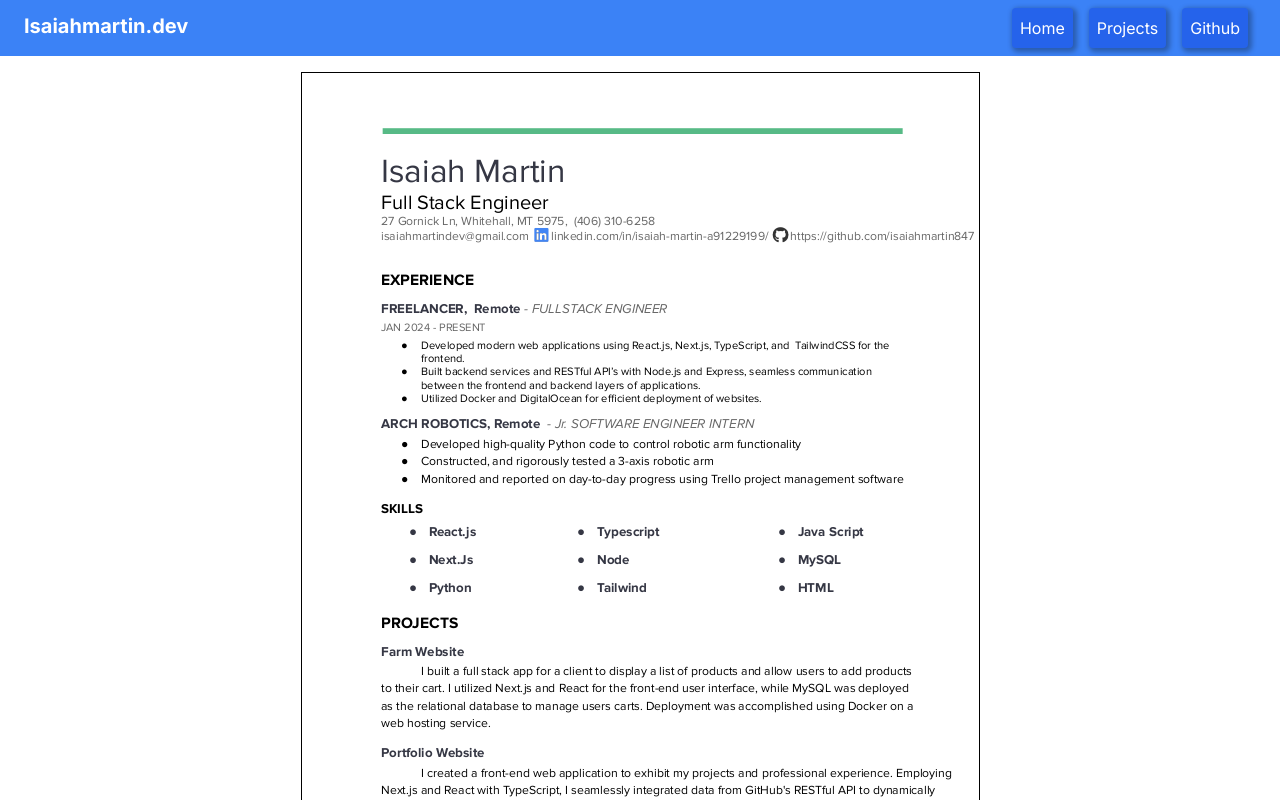
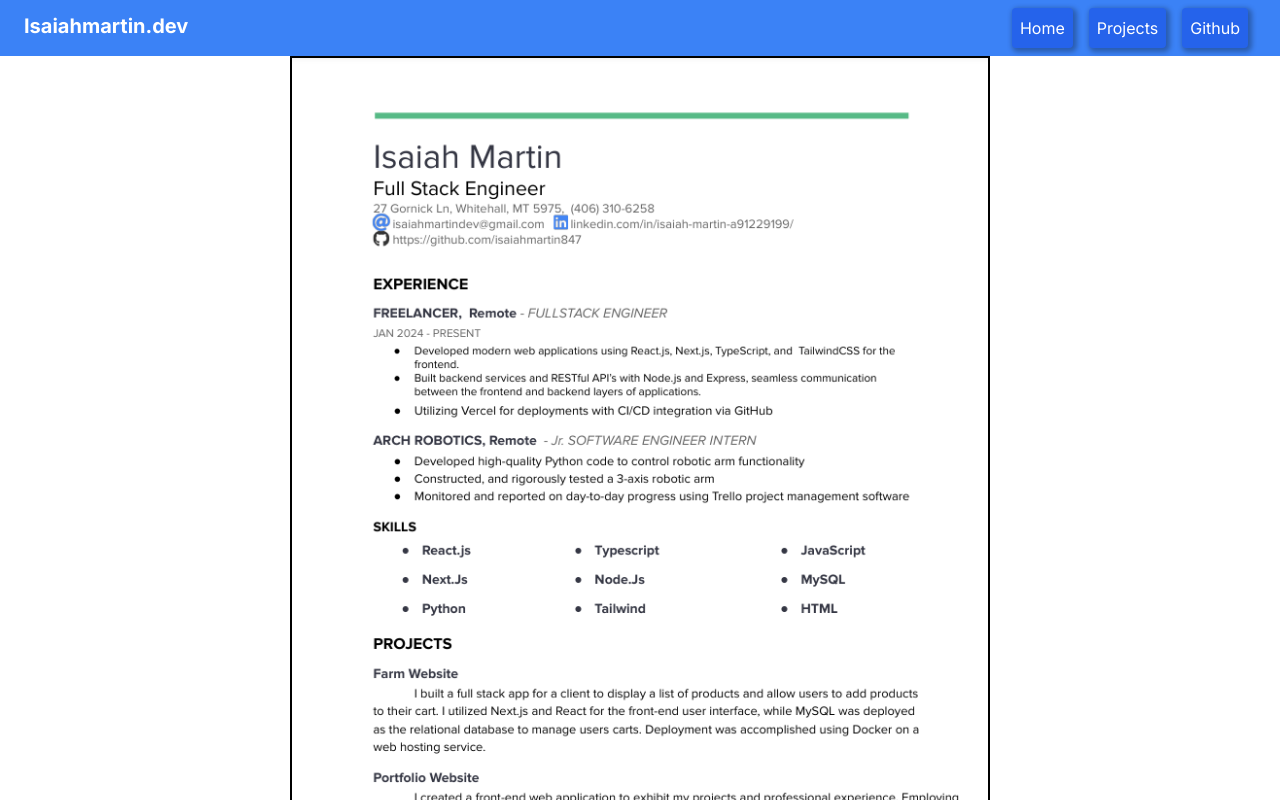
Before and after one commit to isaiahmartin847/Portfolio, a Next.js app in the folder client/: page /resume in a window 1280 px wide. Shown: the top 800 px of the page. Built offline with nearby package versions, Linux system fonts and the light colour scheme.

Commit message:
added the right resume

```diff
--- a/client/src/app/resume/components/view_pdf.tsx
+++ b/client/src/app/resume/components/view_pdf.tsx
@@ -1,12 +1,20 @@
 
 // import resume1 from "./public/photos/resume1.png"
+import Image from "next/image"
 
 const ShowPdf = () => {
 
 
     return (
       <div className="flex justify-center">
-        <img className="border-black border-[1px] mt-4" src="/photos/resume.png"/>
+        {/* <img className="border-black border-[1px] mt-4" src="/photos/resume-img.png"/> */}
+        <Image
+        src="/photos/resume-img.png"
+        height={700}
+        width={700}
+        alt="resume"
+        className="border-black border-2"
+        />
       </div>
     )
 }
```
Also changed, not shown: client/public/photos/resume-img.png (added).
